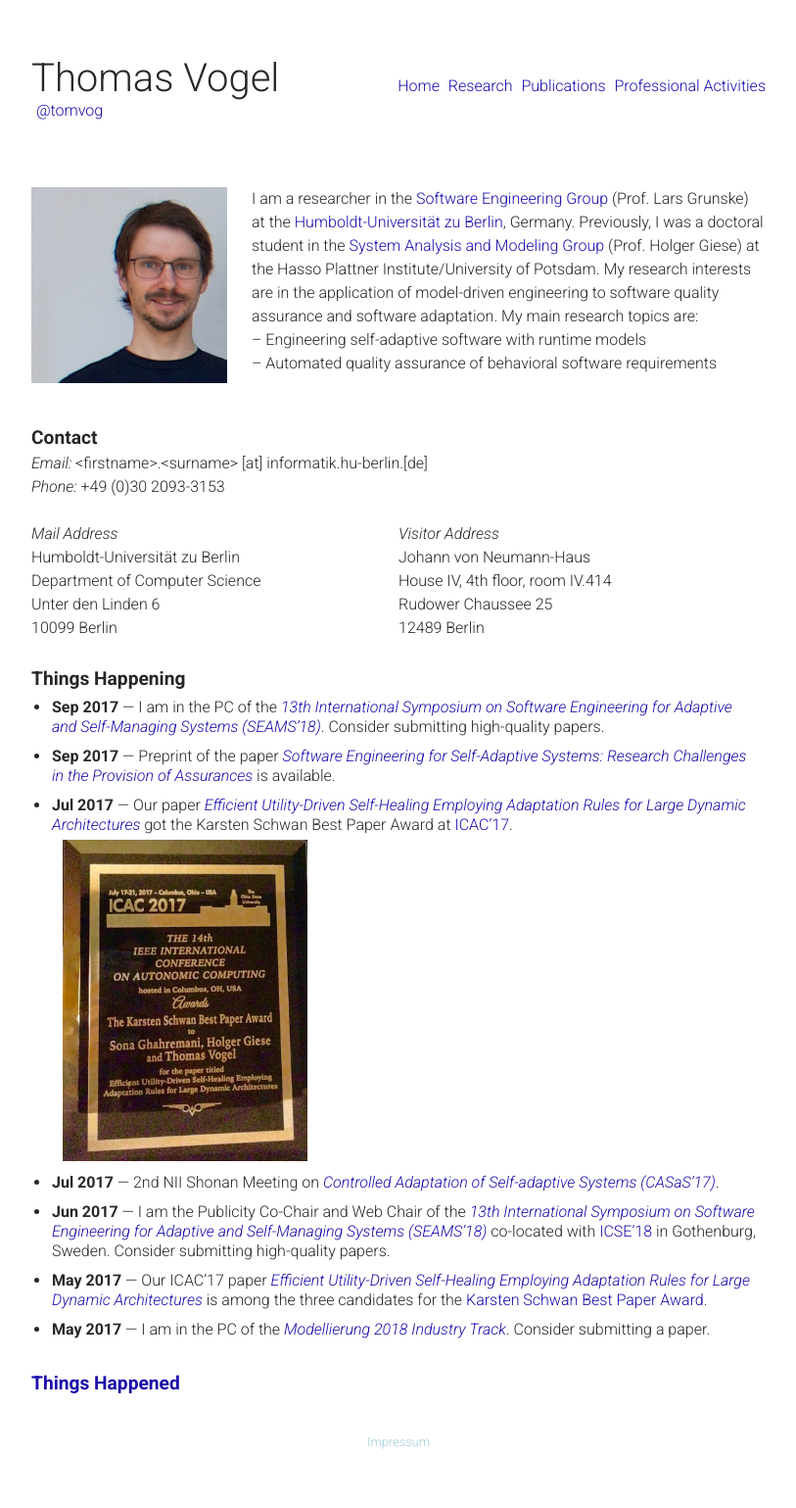
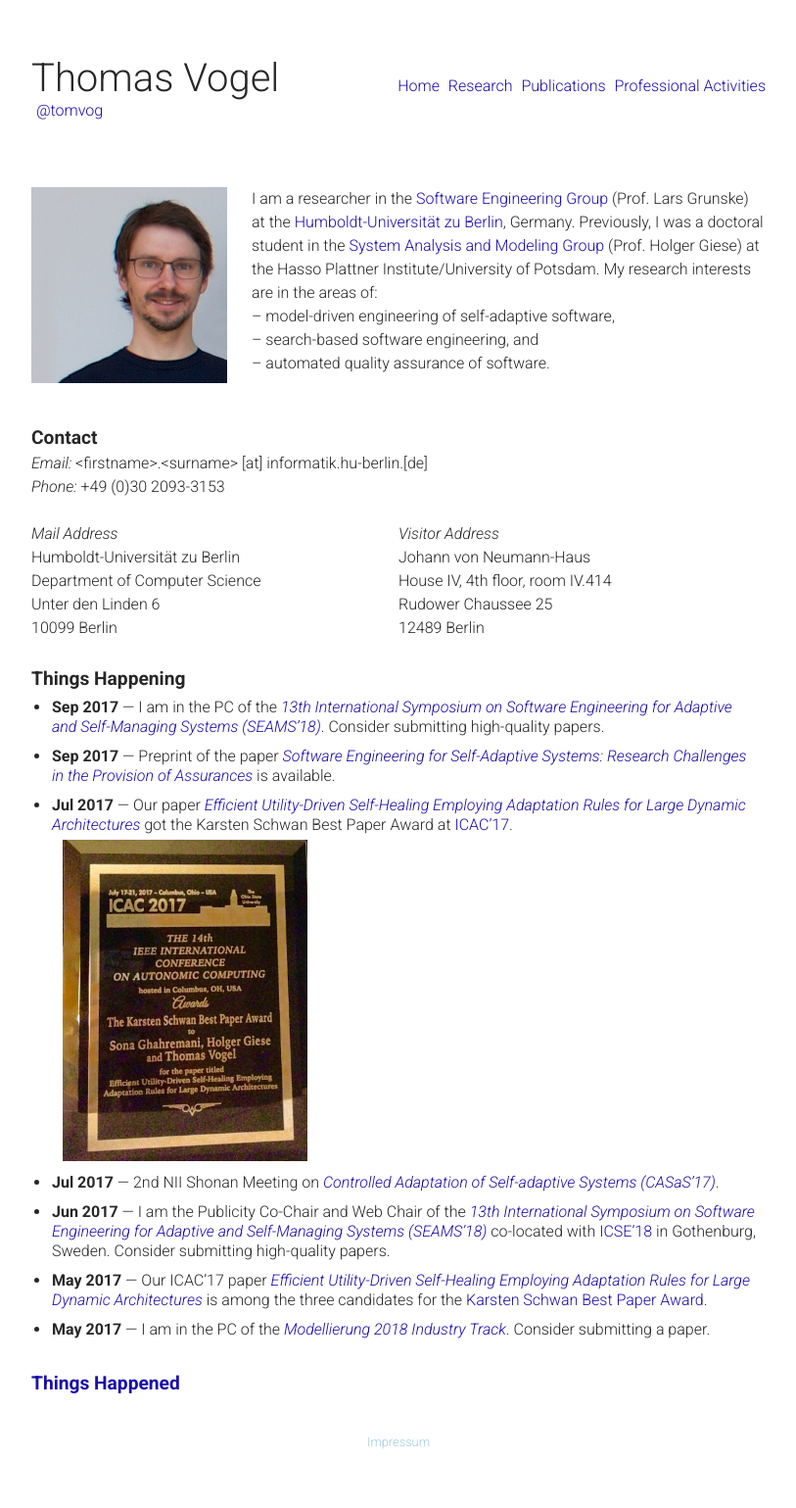
Before and after one commit to thomas-vogel/thomas-vogel.github.io, a Jekyll site: the page built from index.md, in a window 1280 px wide. Shown: the whole page at 98% size, without its empty margins (233-1046 px from the left). Built offline with Jekyll 4.4.1, drawn with Linux system fonts in a browser that asks for light colours.

Commit message:
Update research and projects.

```diff
--- a/index.md
+++ b/index.md
@@ -9,11 +9,13 @@ layout: home
 
 I am a researcher in the [Software Engineering Group](https://www.informatik.hu-berlin.de/en/forschung-en/gebiete/se){:target="_blank"} (Prof. Lars Grunske) at the [Humboldt-Universität zu Berlin](https://www.hu-berlin.de/en){:target="_blank"}, Germany.
 Previously, I was a doctoral student in the [System Analysis and Modeling Group](https://hpi.de/en/giese/){:target="_blank"} (Prof. Holger Giese) at the Hasso Plattner Institute/University of Potsdam.
-My research interests are in the application of model-driven engineering to software quality assurance and software adaptation. My main research topics are:
+My research interests are in the areas of:
 
--- Engineering self-adaptive software with runtime models
+-- model-driven engineering of self-adaptive software,
 
--- Automated quality assurance of behavioral software requirements
+-- search-based software engineering, and
+
+-- automated quality assurance of software.
 
 
 <br />
```
Also changed, not shown: _pages/research.md (+9 -4 lines).
